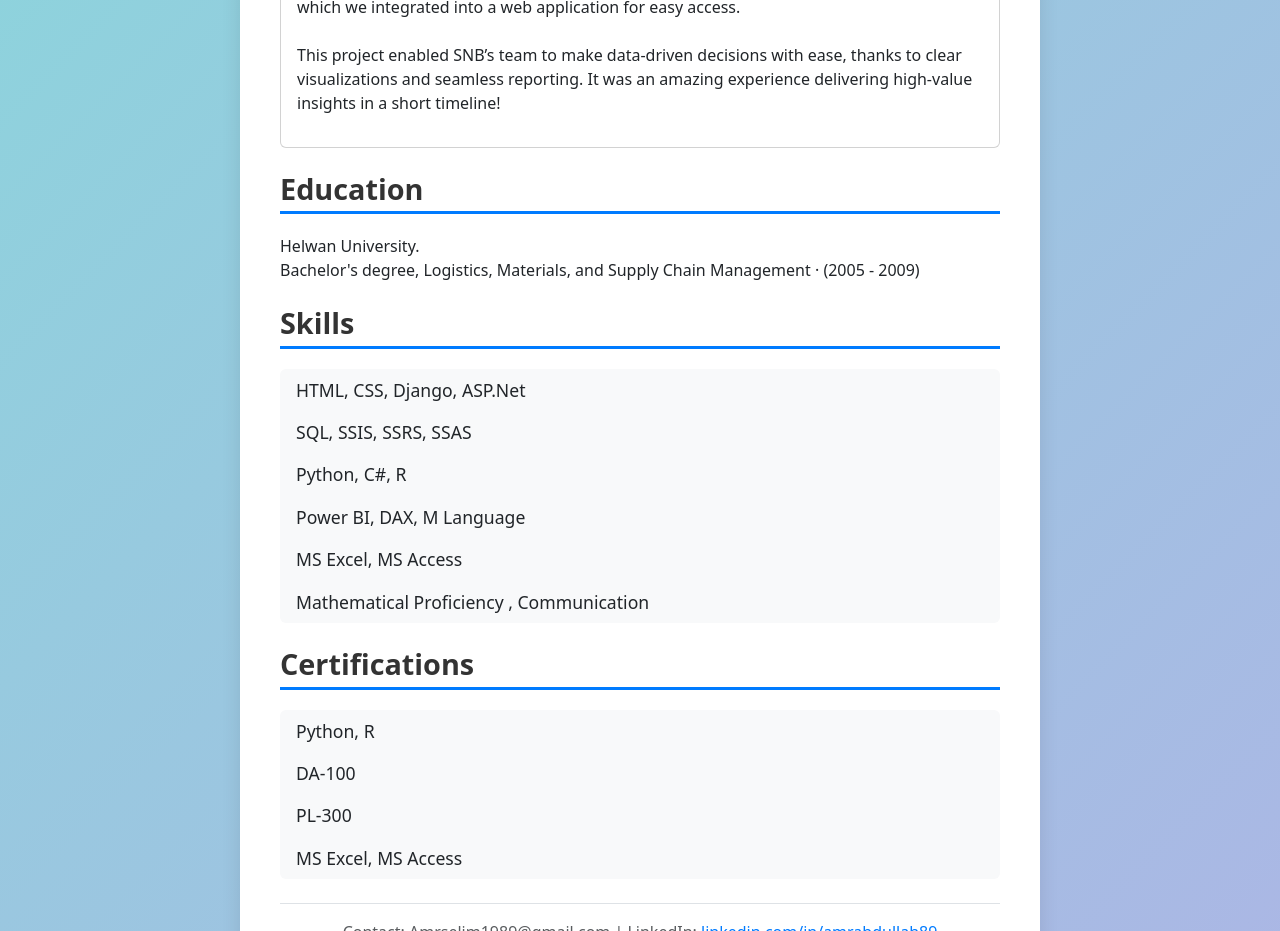
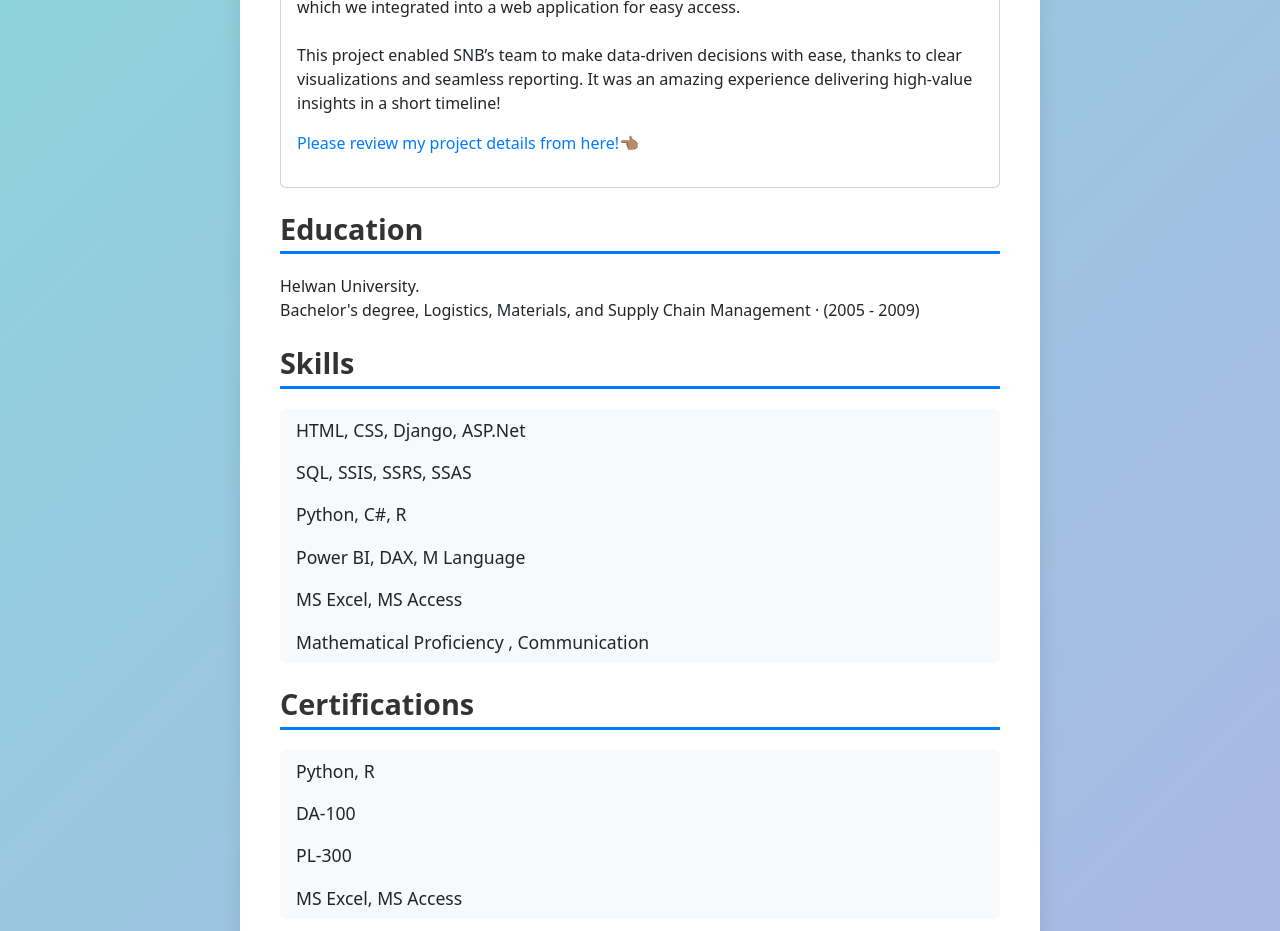
Before and after one commit to Amrselim-89/myresume, a plain HTML site: page index.html in a window 1280 px wide. Shown: the part 2040-2971 px from the top of the page. Drawn offline with nearby package versions, Linux system fonts and the light colour scheme.

Commit message:
adding project link1

```diff
--- a/index.html
+++ b/index.html
@@ -139,6 +139,7 @@ I have delivered some outstanding Power BI reports which comprise of Digital Mar
                         <br>This project enabled SNB’s team to make data-driven decisions with ease, thanks to clear
                     visualizations and seamless reporting. It was an amazing experience delivering high-value insights in a short timeline!
                         </p>
+                    <a target="_blank" href="https://www.linkedin.com/posts/amrabdullah89_project-spotlight-business-intelligence-activity-7258561659659583488-DJbv?utm_source=share&utm_medium=member_desktop&rcm=ACoAABVf9MABZJU_3CT029PpzPWwcjrpUYsitlg"><p>Please review my project details from here!👈🏽</p></a>
 
                 </div>
             </div>
```
